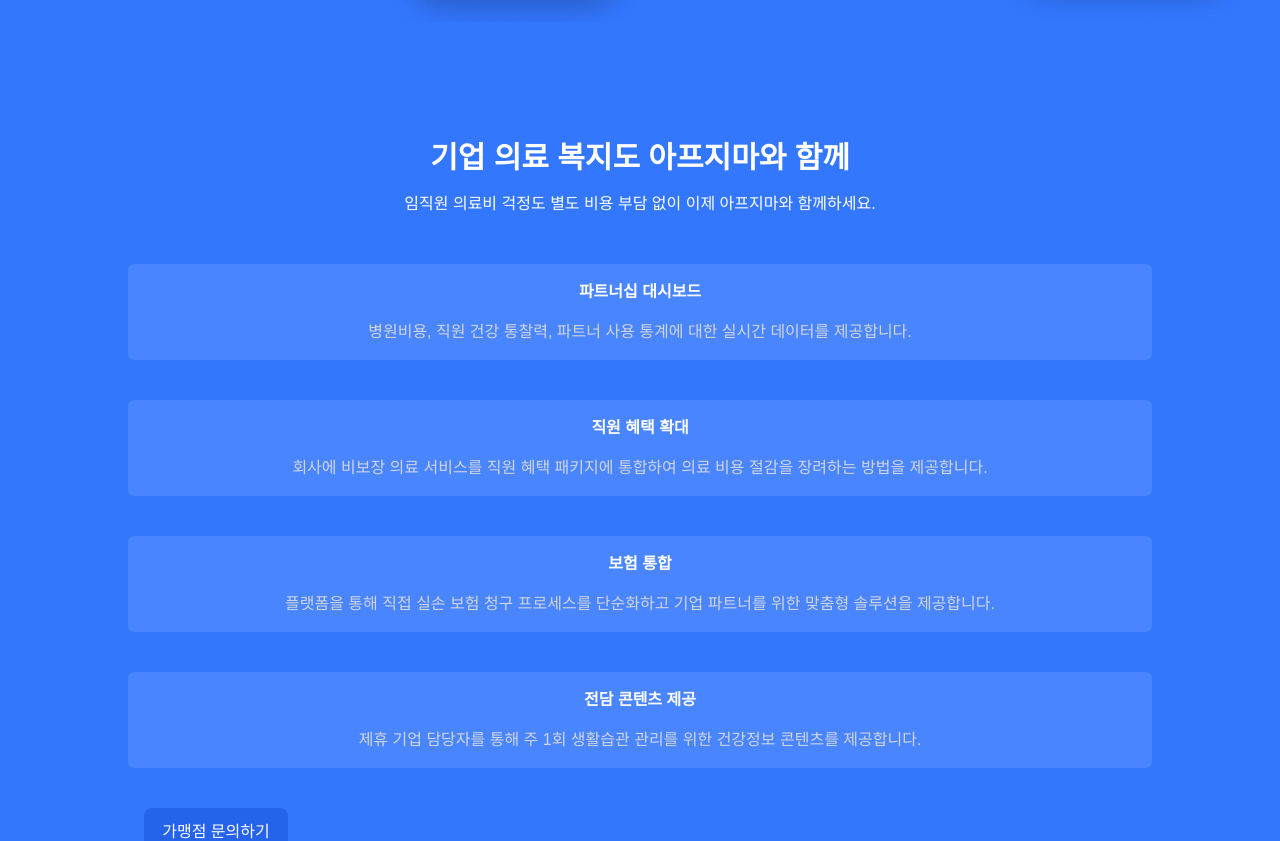
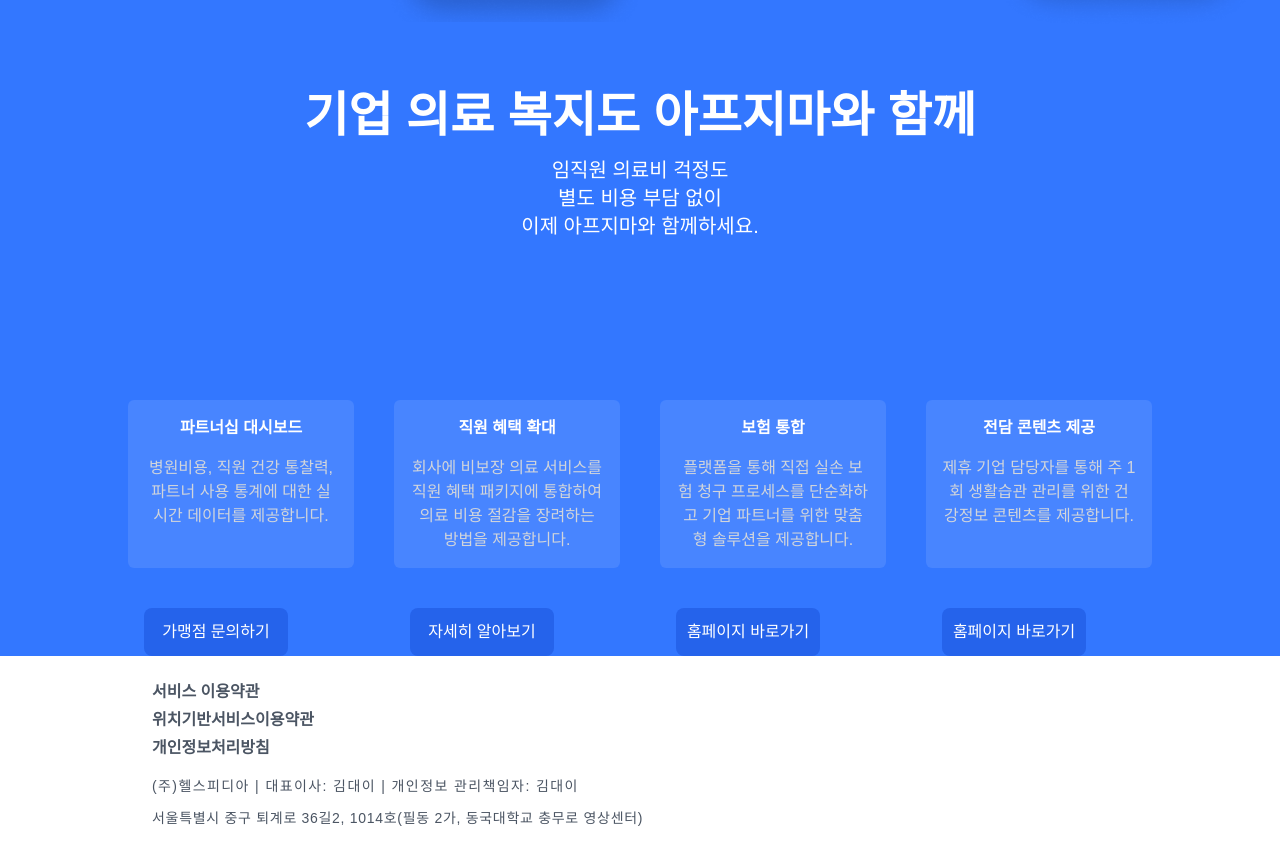
Before and after one commit to Lee-Dongwook/healthpedia-client, a Next.js app: page / in a window 1280 px wide. Shown: the part 7852-8693 px from the top of the page. Built offline with nearby package versions, Linux system fonts and the light colour scheme.

Commit message:
feat : Bottom

```diff
--- a/src/components/templates/main/Bottom.tsx
+++ b/src/components/templates/main/Bottom.tsx
@@ -3,16 +3,16 @@
 
 const Bottom: React.FC = () => {
   return (
-    <div className="bg-primary">
+    <div className="bg-primary flex flex-col justify-center items-center">
       <PhoneFramerMotion />
-      <div className="py-12 text-center">
-        <h1 className="text-white text-3xl font-bold">
+      <div className="text-center">
+        <h1 className="text-white text-5xl font-bold">
           기업 의료 복지도 아프지마와 함께
         </h1>
-        <p className="text-white mt-4">
-          임직원 의료비 걱정도 별도 비용 부담 없이 이제 아프지마와 함께하세요.
-        </p>
-        <div className="grid grid-cols-1 md:grid-cols-4 md:grid-rows-2 gap-10 mt-12 mb-40 text-white max-w-5xl mx-auto">
+        <p className="text-xl text-white mt-4">임직원 의료비 걱정도</p>
+        <p className="text-xl text-white">별도 비용 부담 없이</p>
+        <p className="text-xl text-white">이제 아프지마와 함께하세요.</p>
+        <div className="grid grid-cols-4 md:grid-rows-2 gap-10 mt-40 text-white max-w-5xl mx-auto">
           <div className="bg-white/10 p-4 rounded-md">
             <h2 className="font-extrabold">파트너십 대시보드</h2>
             <p className="mt-4 text-gray-300">
```
